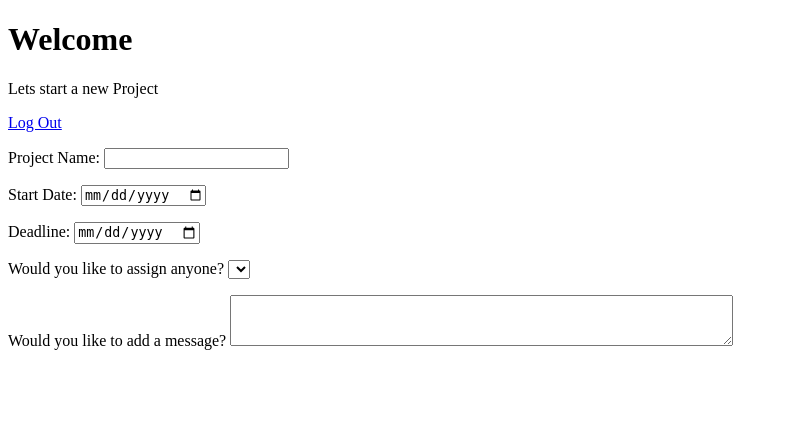
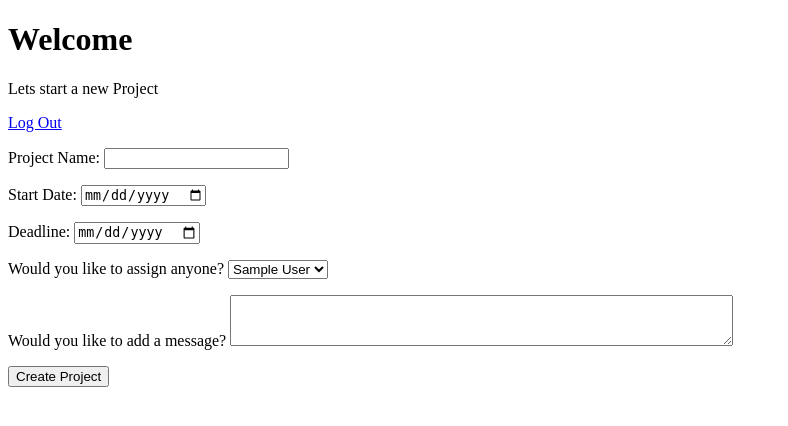
Before and after one commit to Shifty-eyed-llama/time_keeper, a Django app: page /dashboard/new in a window 1280 px wide. Shown: the top 426 px of the page, without its empty margins (0-788 px from the left). Run offline with Django 3.2, Linux system fonts and the light colour scheme; tables that the repository leaves empty hold one stand-in row (values such as "Sample post"); lists and menus that the app fills with data are empty.

Commit message:
added delete button

```diff
--- a/main_app/templates/create.html
+++ b/main_app/templates/create.html
@@ -12,7 +12,7 @@
         <p><a href="/end_session">Log Out</a></p>
     </div>
     <div id="new_project">
-        <form action="/create" method="post">
+        <form action="/dashboard/create" method="post">
             {% csrf_token %}
         <p>
             Project Name:
@@ -29,8 +29,8 @@
         <p>
             Would you like to assign anyone?
             <select name="working" id="">
-                {% for user in users.all %}
-                <option value="{{ user.id }}">{{ user.first_name }} {{ user.last_name }}</option>
+                {% for user in users %}
+                <option value="{{ user.id }}">{{ user.firstName }} {{ user.lastName }}</option>
                 {% endfor %}
             </select>
         </p>
@@ -38,6 +38,7 @@
             Would you like to add a message?
             <textarea name="message" id="" cols="60" rows="3"></textarea>
         </p>
+        <button type="submit">Create Project</button>
     </form>
     </div>
 
--- a/main_app/templates/homepage.html
+++ b/main_app/templates/homepage.html
@@ -38,13 +38,15 @@
                     <th>Start Date</th>
                     <th>End Date</th>
                     <th>Created By</th>
+                    <th>Actions</th>
                 </tr>
                 {% for project in all_projects %}
                 <tr>
                     <td>{{project.title}}</td>
-                    <td>{{project.state_date}}</td>
+                    <td>{{project.start_date}}</td>
                     <td>{{project.end_date}}</td>
-                    <td>{{project.create_by}}</td>
+                    <td>{{project.created_by.firstName}}</td>
+                    <td><a href="/dashboard/delete/{{ project.id }}">Delete</a></td>
                 </tr>
                 {% endfor %}
             </table>
--- a/main_app/urls.py
+++ b/main_app/urls.py
@@ -6,4 +6,5 @@ urlpatterns = [
     path('', views.index),
     path('new', views.new),
     path('create', views.create),
+    path('delete/<int:proj_id>', views.delete),
 ]
--- a/main_app/views.py
+++ b/main_app/views.py
@@ -17,18 +17,26 @@ def index(request):
     return render(request, 'homepage.html', context)
 
 def new(request):
-    return render(request, 'create.html')
+    context = {
+        'users' : User.objects.all()
+    }
+    return render(request, 'create.html', context)
 
 def create(request):
-    user = User.object.get(id = request.session['user_id'])
+    user = User.objects.get(id = request.session['userid'])
     title = request.POST['title']
     start = request.POST['start']
     end = request.POST['end']
     working = request.POST['working']
     notes = request.POST['message']
     new_proj = Project.objects.create(title = title, start_date = start, end_date = end, created_by = user)
-    if notes:
-        new_proj.message.add(notes)
+    # if notes:
+    #     new_proj.messages.add(notes)
     if working:
         new_proj.working.add(working)
-    return redirect('/')
+    return redirect('/dashboard')
+
+def delete(request, proj_id):
+    this_project = Project.objects.get(id = proj_id)
+    this_project.delete()
+    return redirect('/dashboard')
```
